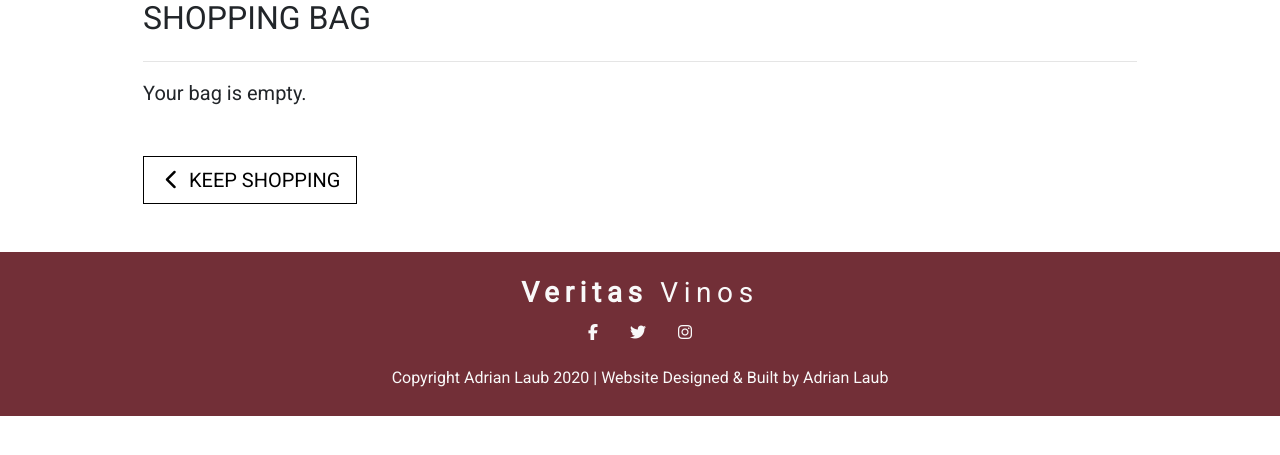
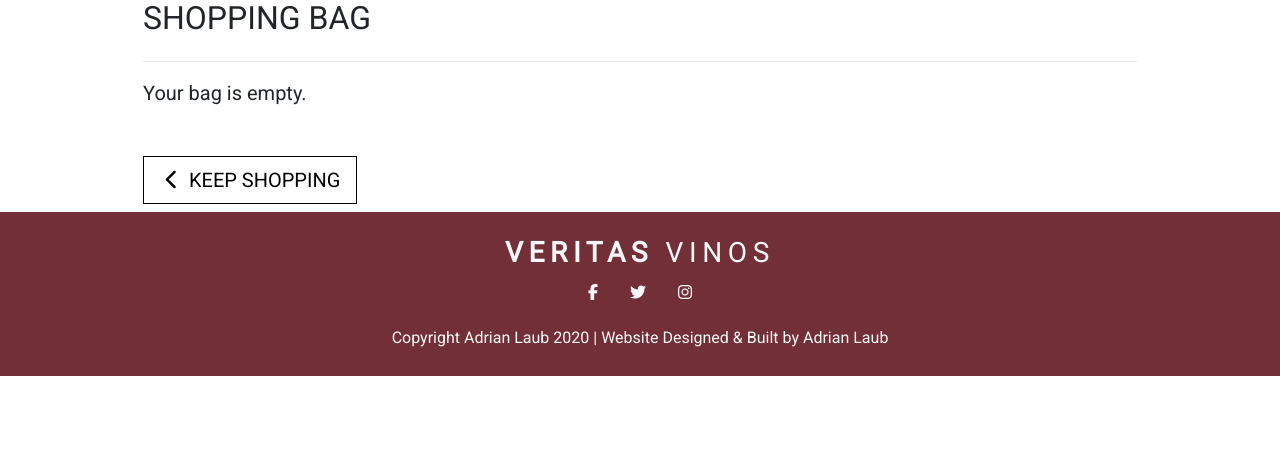
Before and after one commit to Code-Institute-Submissions/veritas_vinos, a Django app: template bag/templates/bag/bag.html in a window 1280 px wide. Shown: the part 154-609 px from the top of the page. Run offline with Django 3.2, Linux system fonts and the light colour scheme; the template is opened without the code that fills it, so the values that code supplies are empty; some libraries are stand-ins or nearby versions.

Commit message:
Footer updated

```diff
--- a/templates/base.html
+++ b/templates/base.html
@@ -137,9 +137,9 @@
     {% endblock %}
 
     <!-- Footer -->
-	<footer class="mt-5">
+	<footer>
 		<div class="container-fluid footer-container text-center">
-			<div class="footer-logo"><strong>Veritas</strong> Vinos</div>
+			<div class="footer-logo text-uppercase"><strong>Veritas</strong> Vinos</div>
 			<div class="row">
 				<div class="col">
 					<ul class="list-inline social-links">
```
